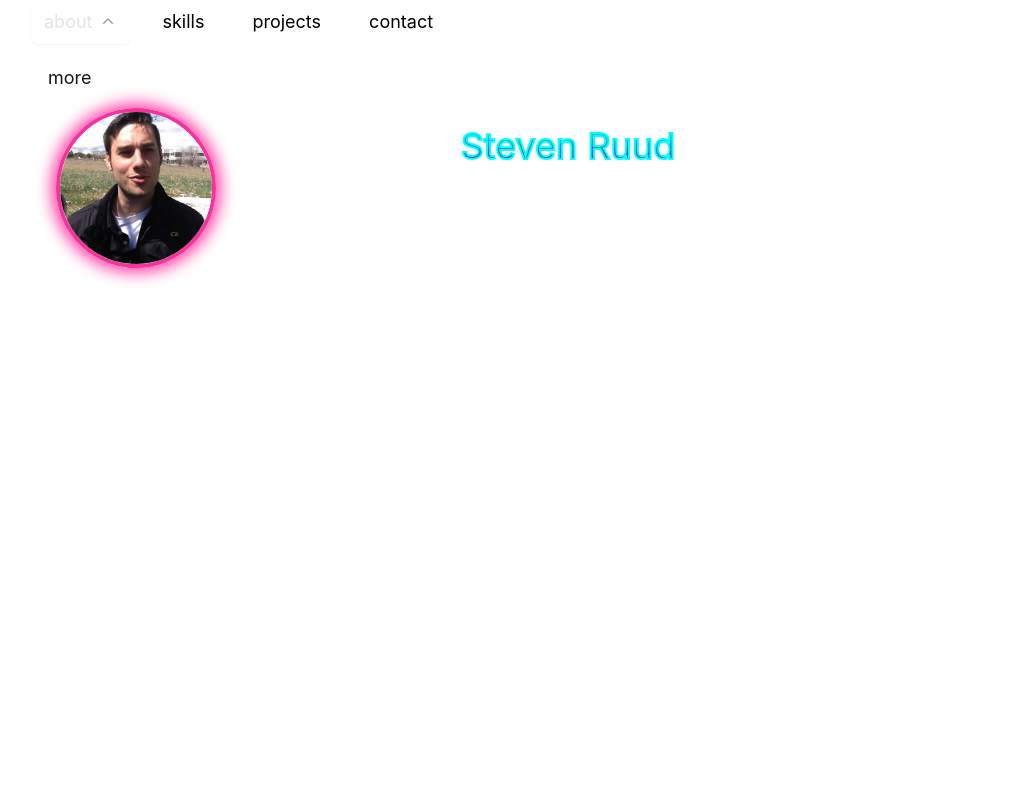
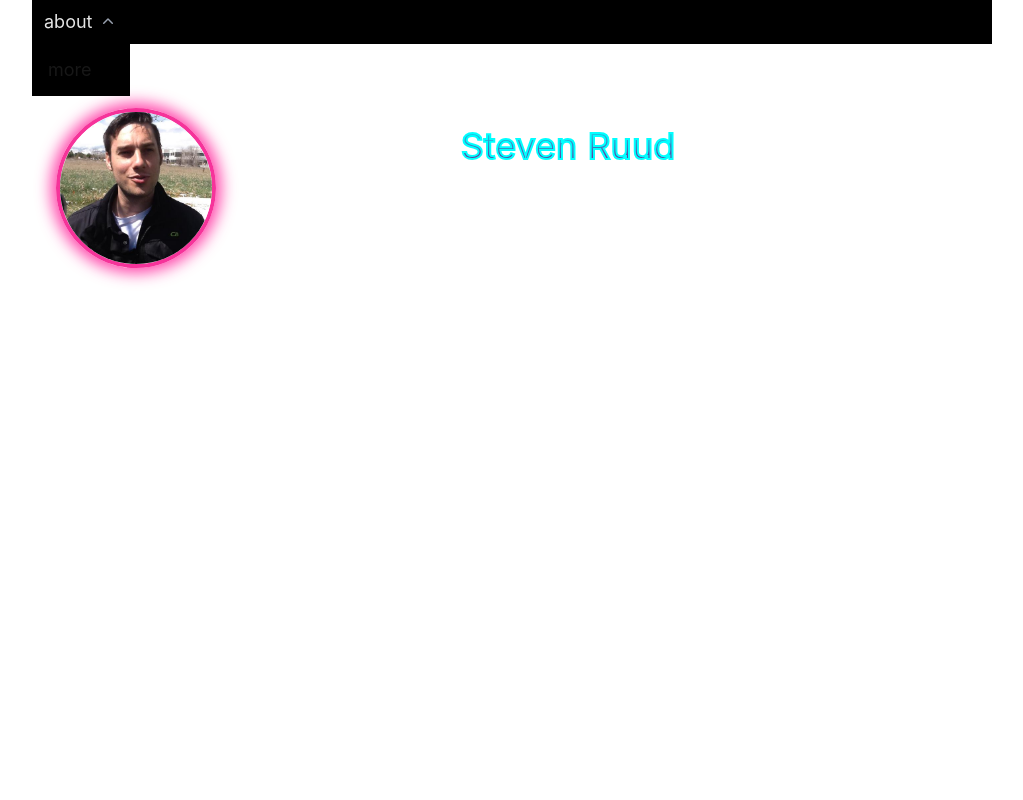
Before and after one commit to sruud/my-portfolio, a Next.js app: page / in a window 1280 px wide. Both pictures are taken after a click on the button "about". Shown: the top 800 px of the page, without its empty margins (128-1151 px from the left). Built offline with nearby package versions, Linux system fonts and the light colour scheme.

Commit message:
added sticky nav that adjusts scroll behavior to prevent section overlap

```diff
--- a/app/components/nav.tsx
+++ b/app/components/nav.tsx
@@ -34,7 +34,9 @@ export function Navbar() {
   };
 
   return (
-    <nav className="flex space-x-4">
+    // nav is 44px tall - changed in global css
+    // TODO make dropdown retract once more has been clicked
+    <nav className="sticky top-0 z-50 flex w-full space-x-4 bg-black">
       {Object.entries(navItems).map(([href, item]) => (
         <div key={href} className="relative inline-block text-left">
           <div>
@@ -42,7 +44,7 @@ export function Navbar() {
               <>
                 <button
                   type="button"
-                  className="inline-flex w-full justify-center gap-x-1.5 rounded-md text-neutral-200 px-3 py-2 text-lg shadow-xs"
+                  className="inline-flex w-full justify-center gap-x-1.5 rounded-md py-2 px-3 text-lg text-neutral-200 shadow-xs"
                   id="menu-button"
                   aria-expanded={isDropdownOpen ? "true" : "false"}
                   aria-haspopup="true"
@@ -50,7 +52,7 @@ export function Navbar() {
                 >
                   {item.name}
                   <svg
-                    className={`w-5 h-7  text-gray-400 transition-transform duration-200 ${
+                    className={`h-7 w-5 text-gray-400 transition-transform duration-200 ${
                       isDropdownOpen ? "rotate-180" : "rotate-0"
                     }`}
                     viewBox="0 0 20 20"
@@ -66,8 +68,9 @@ export function Navbar() {
                 </button>
 
                 {isDropdownOpen && (
+                  // mt-2
                   <div
-                    className="absolute right-0 z-10 mt-2 w-full origin-top-right"
+                    className="absolute right-0 z-10 w-full origin-top-right bg-black"
                     role="menu"
                     aria-orientation="vertical"
                     aria-labelledby="menu-button"
@@ -78,7 +81,7 @@ export function Navbar() {
                         <Link
                           key={subLink.href}
                           href={subLink.href}
-                          className="block px-4 py-2 text-neutral-900 dark:text-white text-lg hover:bg-gray-700 hover:text-white rounded-2xl"
+                          className="block rounded-2xl py-2 px-4 text-lg text-neutral-900 hover:bg-gray-700 hover:text-white dark:text-white"
                           role="menuitem"
                           tabIndex={-1}
                         >
@@ -90,7 +93,7 @@ export function Navbar() {
                 )}
               </>
             ) : (
-              <Link key={href} href={href} className="block px-4 py-2 text-lg">
+              <Link key={href} href={href} className="block py-2 px-4 text-lg">
                 {item.name}
               </Link>
             )}
--- a/app/global.css
+++ b/app/global.css
@@ -1,4 +1,4 @@
-@import 'tailwindcss';
+@import "tailwindcss";
 
 ::selection {
   background-color: #47a3f3;
@@ -31,6 +31,7 @@
 
 html {
   min-width: 360px;
+  scroll-padding-top: 44px;
 }
 
 .prose .anchor {
@@ -53,7 +54,7 @@ html {
 
 .prose .anchor:after {
   @apply text-neutral-300 dark:text-neutral-700;
-  content: '#';
+  content: "#";
 }
 
 .prose *:hover > .anchor {
@@ -131,8 +132,8 @@ pre {
 }
 
 /* Remove Safari input shadow on mobile */
-input[type='text'],
-input[type='email'] {
+input[type="text"],
+input[type="email"] {
   -webkit-appearance: none;
   -moz-appearance: none;
   appearance: none;
```
